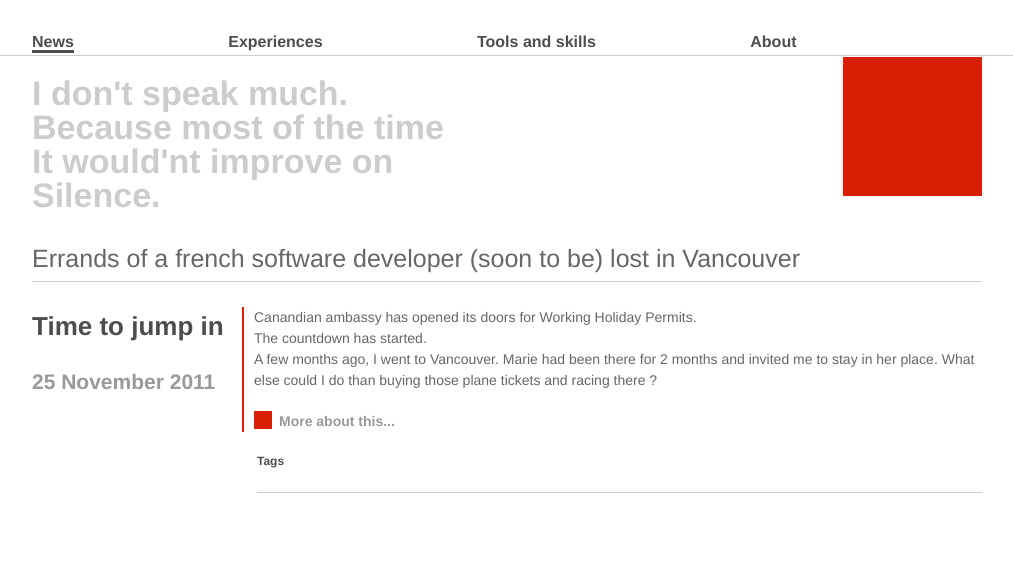
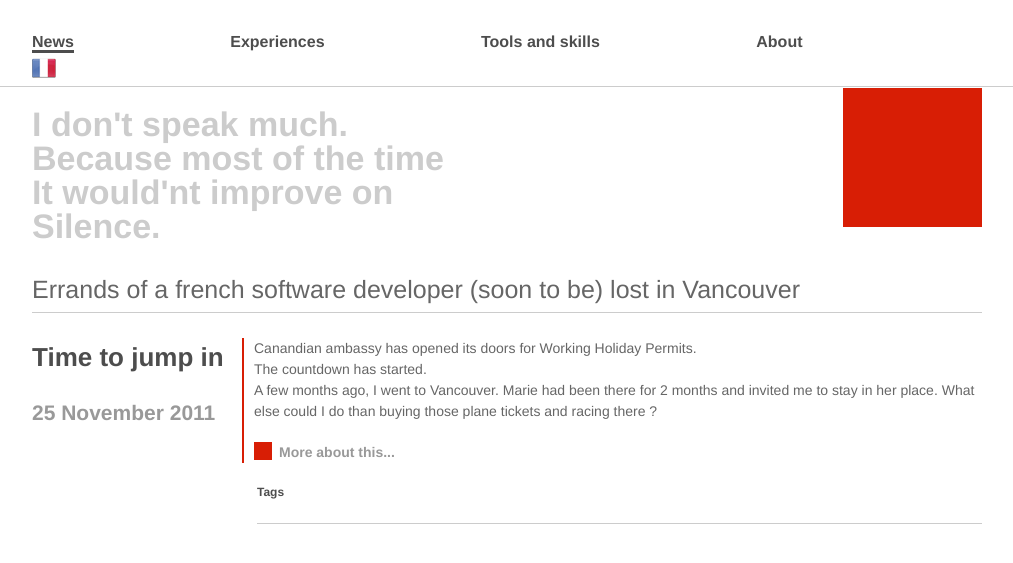
Before and after one commit to vaevictis/vaevictis.github.com, a Jekyll site: the page built from index.html, in a window 1280 px wide. Shown: the top 563 px of the page, without its empty margins (133-1146 px from the left). Built offline with Jekyll 4.4.1, drawn with Linux system fonts in a browser that asks for light colours.

Commit message:
Add flags for french version

```diff
--- a/_layouts/navigation.html
+++ b/_layouts/navigation.html
@@ -8,6 +8,7 @@ layout: header
 		<li><a id="experiences_nav_link" href="/experiences.html">Experiences</a></li>
 		<li><a id="skills_nav_link" href="/skills.html">Tools and skills</a></li>
 		<li><a id="about_nav_link" href="/about.html">About</a></li>
+		<li><a class="french_version" href="/index_fr.html"><span>French</span></a></li>
 	</ul>
 </div>
 
--- a/css/main.css
+++ b/css/main.css
@@ -29,7 +29,7 @@ p, ul {
   font-size: 16px;
   color: #4d4d4d;
   text-decoration: none;
-  margin-right: 150px;
+  margin-right: 152px;
 }
 
 #navigation li a:hover {
@@ -191,3 +191,16 @@ h2 {
 #skills div.chapter {
   margin-top: 20px;
 }
+
+#navigation li a.french_version {
+  display: block;
+  background: url(../images/layout/fr.png) left bottom no-repeat;
+  width: 24px;
+  height: 24px;
+  margin-right: 0;
+  border-bottom: none;
+}
+
+#navigation li a.french_version span {
+  display: none;
+}
```
Also changed, not shown: index_fr.html (added, +28 -0 lines), images/layout/en.png (added), images/layout/fr.png (added).
